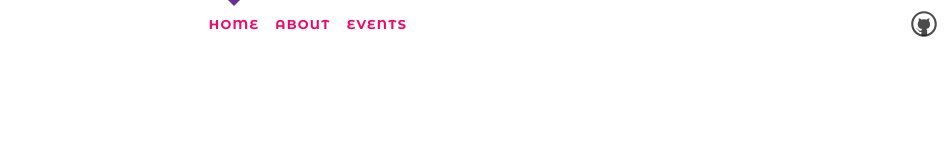
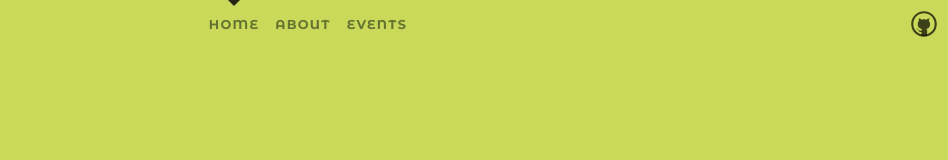
Before and after one commit to sandravizz/shinrin-yoku, a SvelteKit app: page / in a window 1280 px wide. Shown: the top 160 px of the page, without its empty margins (332-1280 px from the left). Built offline with nearby package versions, Linux system fonts and the light colour scheme.

Commit message:
update events colors

```diff
--- a/src/routes/Header.svelte
+++ b/src/routes/Header.svelte
@@ -23,7 +23,7 @@
 				<a href="/about">About</a>
 			</li>
 			<li aria-current={$page.url.pathname.startsWith('/sverdle') ? 'page' : undefined}>
-				<a href="/sverdle">Events</a>
+				<a href="/events">Events</a>
 			</li>
 		</ul>
 
@@ -69,7 +69,7 @@
 	nav {
 		display: flex;
 		justify-content: center;
-		--background: white;
+		--background: #CAD959;
 	}
 
 	svg {
--- a/src/routes/styles.css
+++ b/src/routes/styles.css
@@ -3,17 +3,20 @@
 :root {
 	--font-body:  'Montserrat Alternates', sans-serif;
 	--font-mono:  'Montserrat Alternates', sans-serif;
-	--color-bg-0: white;
-	--color-bg-1: white;
-	--color-bg-2: white;
-	--color-theme-1: #662e9b;
-	--color-theme-2: #4075a6;
-	--color-text: #f20666;
+	--color-bg-0: #B4BF5E;
+	--color-bg-1: #CAD959;
+	--color-bg-2: #B4BF5E;
+	--color-theme-1: #252617;
+	--color-theme-2: #34401A;
+	--color-text: #64732F;
 	--column-width: 42rem;
 	--column-margin-top: 4rem;
 	font-family: var(--font-body);
-	color: var(--color-text);
+	/* color: var(--color-text); */
 }
+
+
+
 
 body {
 	min-height: 100vh;
@@ -61,7 +64,7 @@ pre {
 	box-shadow: 2px 2px 6px rgb(255 255 255 / 25%);
 	padding: 0.5em;
 	overflow-x: auto;
-	color: var(--color-text);
+	/* color: var(--color-text); */
 }
 
 .text-column {
@@ -76,7 +79,6 @@ pre {
 input,
 button {
 	font-size: inherit;
-	font-family: inherit;
 }
 
 button:focus:not(:focus-visible) {
```
Also changed, not shown: src/routes/events/+page.server.js (added, +13 -0 lines), src/routes/events/+page.svelte (added, +27 -0 lines), src/routes/sverdle/+page.svelte (deleted, +0 -20 lines).
